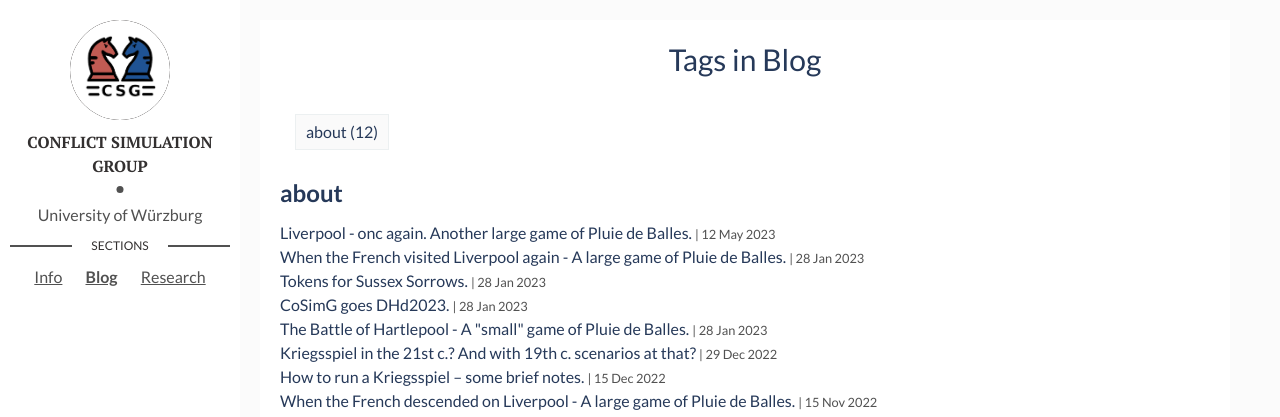
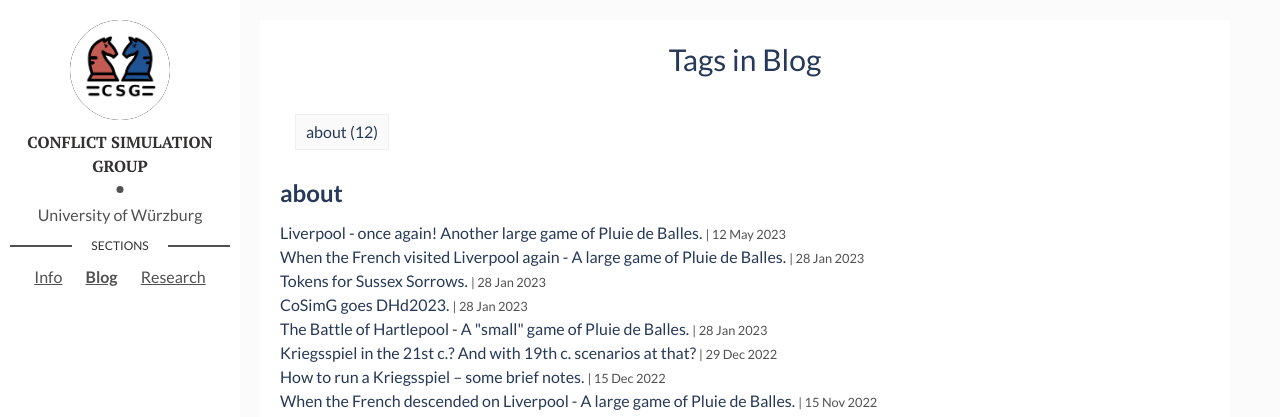
Before and after one commit to cosimg/blog, a Jekyll site: the page built from tags.html, in a window 1280 px wide. Shown: the top 417 px of the page. Built offline with Jekyll 4.4.1, drawn with Linux system fonts in a browser that asks for light colours.

Commit message:
Update and rename 2023-05-12-liverpool_again.markdown to 2023-05-12-Liverpool_Again.markdown

```diff
--- a/_posts/2023-05-12-liverpool_again.markdown
+++ b/_posts/2023-05-12-Liverpool_Again.markdown
@@ -1,6 +1,6 @@
 ---
 layout: page
-title: Liverpool - onc again. Another large game of Pluie de Balles.
+title: Liverpool - once again! Another large game of Pluie de Balles.
 date: 2023-05-12 20:00:00 +0300
 description: As far as the general setup is concerned ...
 img: title2.png  #  Add image post (optional)
@@ -17,7 +17,7 @@
 The overall setup closely matched that of February this year: a French army corps of two infantry divisions and one cavalry division, supported by a naval brigade and several batteries of heavy artillery faced a British field force of three division-sized units. The French infantry divisions each had two infantry brigades and four batteries of field artillery on strength, the cavalry division two cavalry brigades and four batteries of horse artillery. Two experienced infantry brigades and a brigade of heavy cavalry were available as reinforcements on day two. The three British formations included an infantry division consisting of three infantry brigades, a mobile division including a cavalry brigade and a brigade of mobile infantry, and an ad-hoc division formed around a powerful naval brigade to which a number of smaller volunteer formations were attached. A powerful cavalry brigade and several smaller infantry brigades were scheduled to arrive on the second day. In addition, the French had an immobilised ironclad providing fire support, while British command had several armoured trains and railway guns mounting various heavy artillery pieces at its disposal.
 
 
-![](https://raw.githubusercontent.com/cosimg/blog/main/assets/img/AAA_force structure both_new.png)
+![](https://raw.githubusercontent.com/cosimg/blog/main/assets/img/AAA_force_structure_both_new.png)
 
 An overview over French and British force structures.
 
@@ -29,7 +29,7 @@
 Again the British plan was fairly simple. On the Wirral Peninsula, 5 Division was supposed to ram straight into Birkenhead regardless of casualties in order to tie down the defenders, while the mobile division was to wheel around Birkenhead and to seize the crucial ground near New Brighton as quickly as possible. East of Liverpool, holding a line from Runcorn to Rainhill was the main objective of the ragtag British force which was badly outnummbered, with less than 4,000 infantry facing a force of more than 20,000 infantry.
 
 
-![](https://raw.githubusercontent.com/cosimg/blog/main/assets/img/AAA_battle plans_new.png)
+![](https://raw.githubusercontent.com/cosimg/blog/main/assets/img/AAA_battle_plans_new.png)
 
 British and French starting positions and plans for day 1.
 
```
